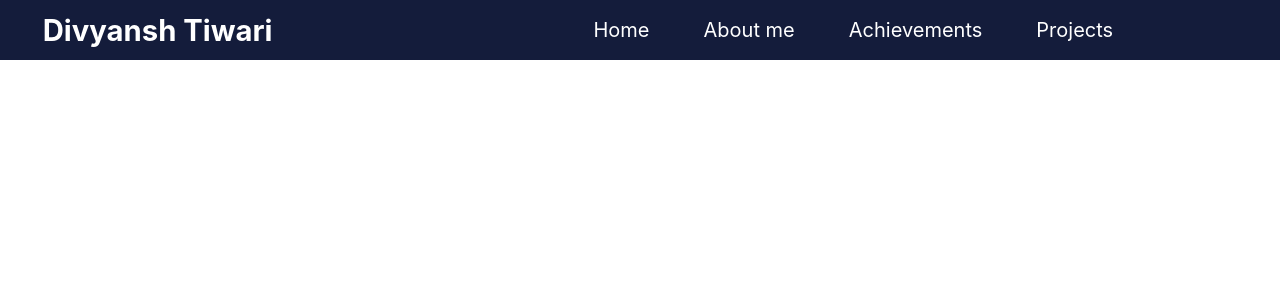
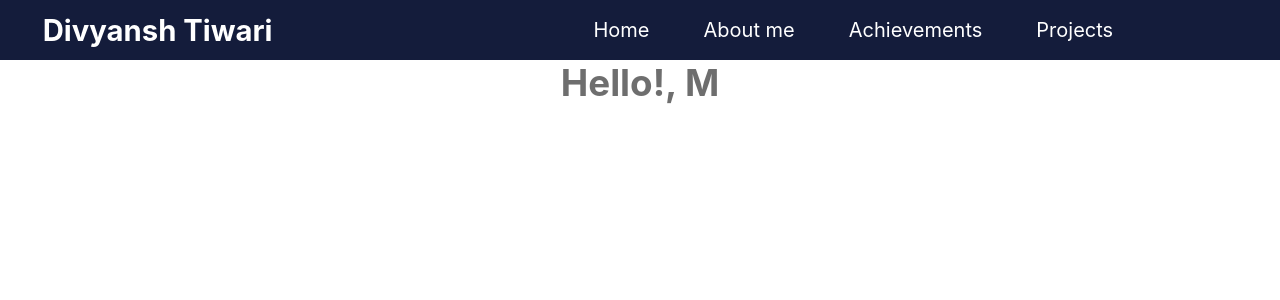
Before and after one commit to DivyanshTiwari001/Portfolio, a React (Create React App) app: page / in a window 1280 px wide. Shown: the top 300 px of the page. Built offline with nearby package versions, Linux system fonts and the light colour scheme.

Commit message:
home  page intro-component added

```diff
--- a/src/Navbar.css
+++ b/src/Navbar.css
@@ -57,9 +57,11 @@
 }
 .list-item:hover{
     background-color: #e9edf949;
+    transition: background-color 0.5s;
 }
 .list-item:hover .nav-link{
-    color:orange
+    color:orange;
+    transition:color 1s;
 }
 @media (max-width:900px) {
     .navbar{
--- a/src/pages/Home.css
+++ b/src/pages/Home.css
@@ -0,0 +1,12 @@
+.intro-elem-container{
+    display: flex;
+    flex-direction: row;
+    justify-content: center;
+}
+.intro-elem{
+    color:rgba(0, 0, 0, 0.568);
+    text-align: center;
+    font-size:calc(24px + 1vw);
+    /* border: 2px solid red; */
+    width: fit-content;
+}
--- a/src/pages/Home.js
+++ b/src/pages/Home.js
@@ -1,7 +1,38 @@
-import react from 'react'
+import React, {useEffect, useState} from 'react';
+import "./Home.css";
+let str1 = "Hello!, My Name Is Divyansh Tiwari "
+let str2 = "";
+let i = 0;
 function Home(){
+    const [intro,setIntro] = useState(str2);
+    const [phase,setPhase] = useState('typing')
+    const handler=()=>{
+        if(i<str1.length-1){
+            str2 += str1[i];
+            i = i + 1;
+            setIntro(str2);
+        }
+        else{
+            i = 0;
+            str2 = "";
+            setPhase('waiting');
+            setTimeout(()=>{
+                setPhase('typing');
+            },1000)
+        }
+    }
+    useEffect(() => {
+        const interval = setInterval(() => {
+            if(phase==='typing'){
+                handler();
+            }
+        }, 100);
+        return () => clearInterval(interval);
+    },[phase]);
     return(
-        <div></div>
+        <div className="home-elem">
+            <div className='intro-elem-container'><h1 className='intro-elem'>{intro}</h1></div>
+        </div>
     )
 }
 export default Home;
```
